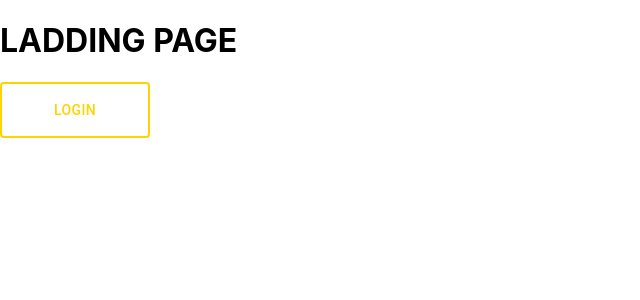
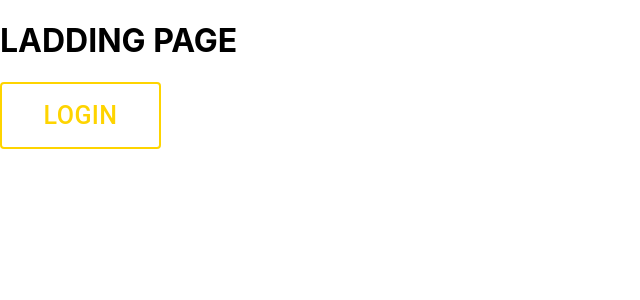
Before and after one commit to JardelLacerda/dev-space, a React (Create React App) app: page / in a window 1280 px wide. Shown: the top 300 px of the page, without its empty margins (0-640 px from the left). Built offline with nearby package versions, Linux system fonts and the light colour scheme.

Commit message:
responsiveness adjusted

```diff
--- a/src/components/Buttons/style.js
+++ b/src/components/Buttons/style.js
@@ -1,5 +1,6 @@
 import styled from "styled-components";
 import Button from "@material-ui/core/Button";
+import useMediaQuery from "@material-ui/core/useMediaQuery";
 import Colors from "../../global/Colors";
 
 export const StyledButton = styled(Button)`
@@ -14,6 +15,10 @@ export const StyledButton = styled(Button)`
     width: 120px;
     height: 30px;
     color: ${Colors.BasicYellow};
+
+    @media (min-width: 700px) {
+      font-size: 25px;
+    }
   }
   & .MuiTouchRipple-root {
     border: 2px solid ${Colors.BasicYellow};
```
